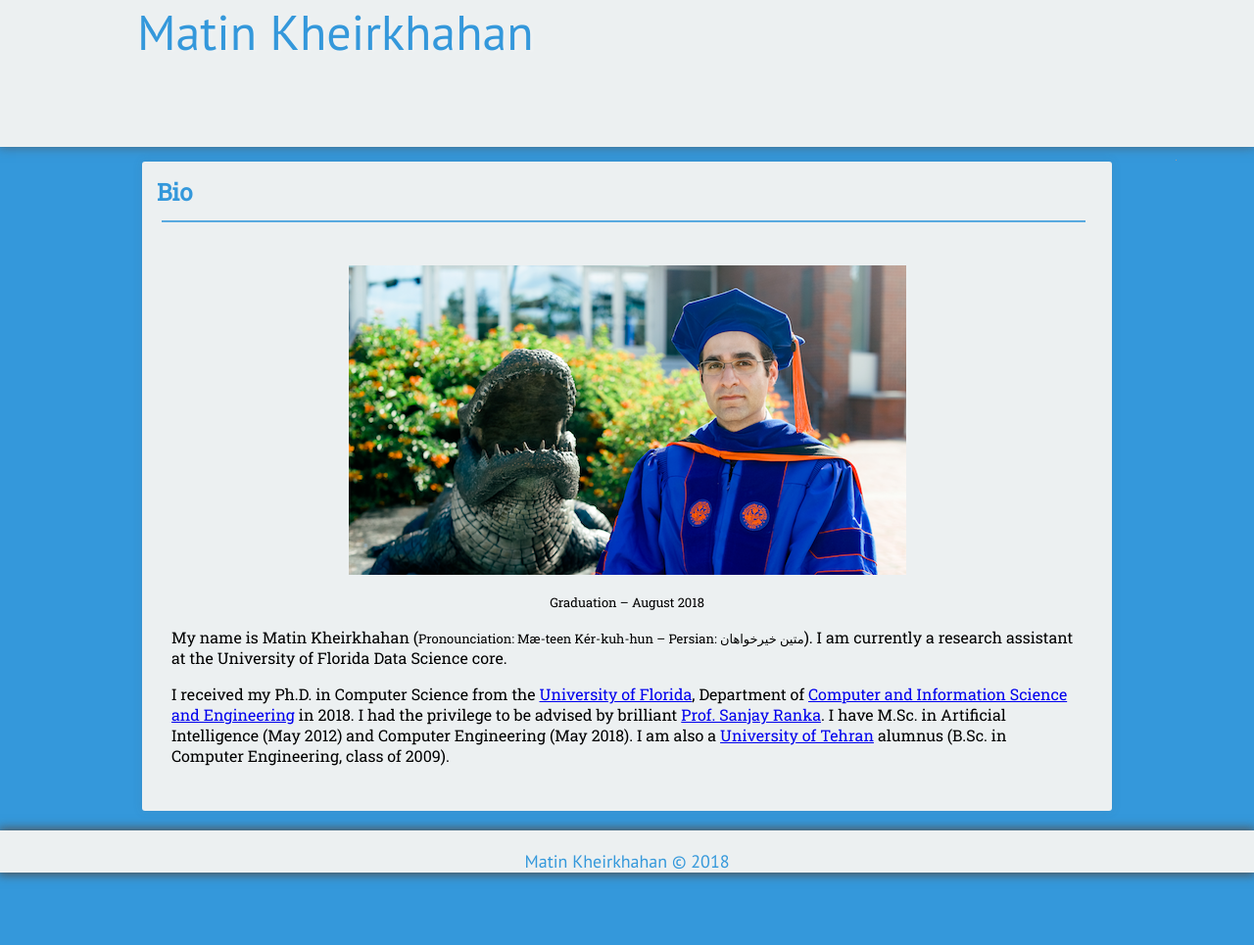
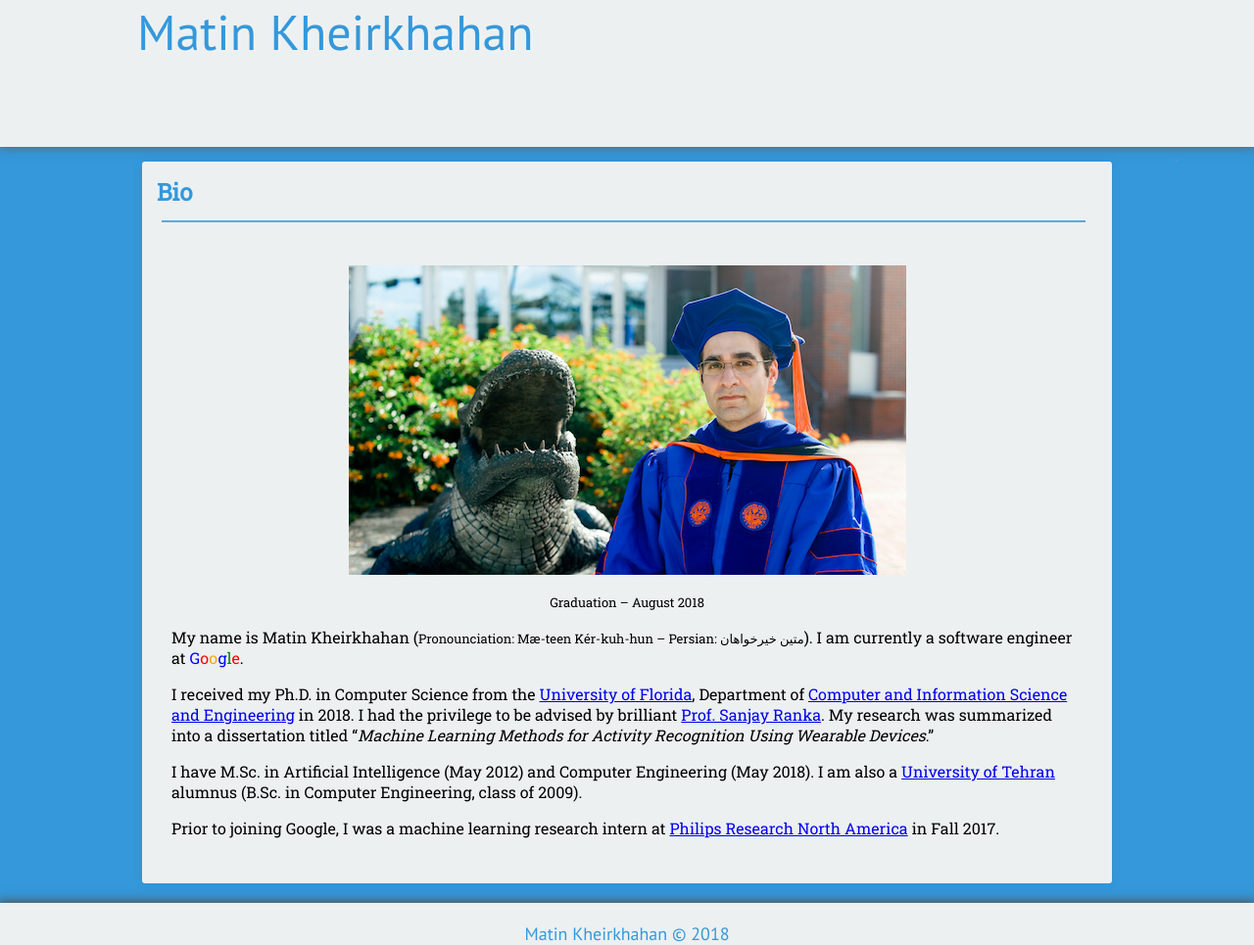
Before and after one commit to Sarinakasaiyan/matinkh.github.io, a Jekyll site: the page built from bio/index.md, in a window 1280 px wide. Shown: the whole page at 98% size. Built offline with Jekyll 4.4.1, drawn with Linux system fonts in a browser that asks for light colours; nearby versions of some CDN libraries; before the commit the page ends 900 px from its top, so only the background shows below that.

Commit message:
info updated

```diff
--- a/bio/index.md
+++ b/bio/index.md
@@ -11,10 +11,12 @@ image: 'img/bio.png'
 
 <center><font size="2">Graduation – August 2018</font></center>
 
-My name is Matin Kheirkhahan (<font size="2">Pronounciation: Mæ-teen Kér-kuh-hun – Persian: متین خیرخواهان</font>). I am currently a research assistant at the University of Florida Data Science core.<!--software engineer at Google.-->
+My name is Matin Kheirkhahan (<font size="2">Pronounciation: Mæ-teen Kér-kuh-hun – Persian: متین خیرخواهان</font>). I am currently a software engineer at <font style="color:blue">G</font><font style="color:red">o</font><font style="color:orange">o</font><font style="color:blue">g</font><font style="color:green">l</font><font style="color:red">e</font>.
 
-I received my Ph.D. in Computer Science from the [University of Florida](https://www.ufl.edu), Department of [Computer and Information Science and Engineering](https://cise.ufl.edu) in 2018. I had the privilege to be advised by brilliant [Prof. Sanjay Ranka](https://sites.google.com/site/sanjayranka). I have M.Sc. in Artificial Intelligence (May 2012) and Computer Engineering (May 2018). I am also a [University of Tehran](http://ece.ut.ac.ir/en/ece) alumnus (B.Sc. in Computer Engineering, class of 2009).
+I received my Ph.D. in Computer Science from the [University of Florida](https://www.ufl.edu), Department of [Computer and Information Science and Engineering](https://cise.ufl.edu) in 2018. I had the privilege to be advised by brilliant [Prof. Sanjay Ranka](https://sites.google.com/site/sanjayranka). My research was summarized into a dissertation titled "_Machine Learning Methods for Activity Recognition Using Wearable Devices_."
 
-<!--Prior to joining Google, I was a machine learning research intern at [Philips Research North America](https://www.philips.com/a-w/research/locations/cambridge-north-america.html) in Fall 2017.-->
+I have M.Sc. in Artificial Intelligence (May 2012) and Computer Engineering (May 2018). I am also a [University of Tehran](http://ece.ut.ac.ir/en/ece) alumnus (B.Sc. in Computer Engineering, class of 2009).
+
+Prior to joining Google, I was a machine learning research intern at [Philips Research North America](https://www.philips.com/a-w/research/locations/cambridge-north-america.html) in Fall 2017.
 
 <!--[Install JBlog](https://github.com/alperenbozkurt/JBlog){: .btn .btn-info} -->
```
Also changed, not shown: contact/index.md (+4 -4 lines), news/index.md (+3 -1 lines), resume/index.md (+4 -2 lines), 10 other files.
